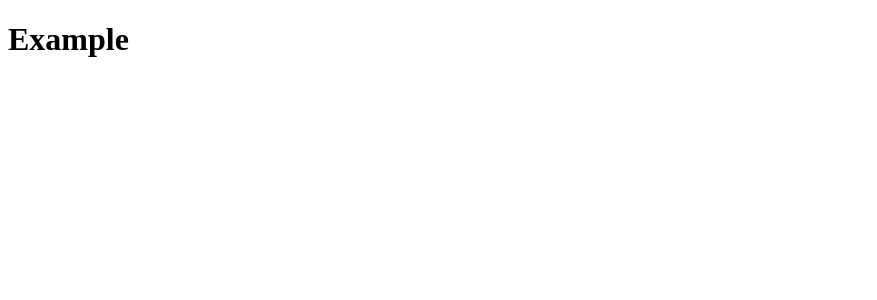
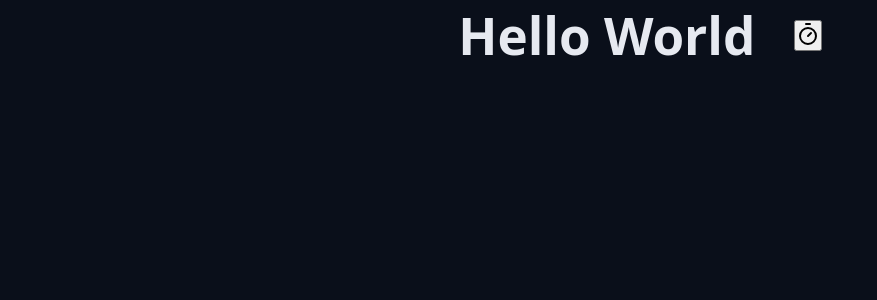
Before and after one commit to CaioIan/chronos-pomodoro, a React (Vite) app: page / in a window 1280 px wide. Shown: the top 300 px of the page, without its empty margins (0-877 px from the left). Built offline with nearby package versions, Linux system fonts and the light colour scheme.

Commit message:
add: components and css modules

```diff
--- a/package.json
+++ b/package.json
@@ -10,19 +10,25 @@
     "preview": "vite preview"
   },
   "dependencies": {
+    "@tailwindcss/vite": "^4.1.12",
+    "lucide-react": "^0.540.0",
     "react": "^19.1.1",
     "react-dom": "^19.1.1"
   },
   "devDependencies": {
     "@biomejs/biome": "^2.2.0",
     "@eslint/js": "^9.33.0",
+    "@tailwindcss/postcss": "^4",
     "@types/react": "^19.1.10",
     "@types/react-dom": "^19.1.7",
     "@vitejs/plugin-react-swc": "^4.0.0",
+    "autoprefixer": "^10.4.21",
     "eslint": "^9.33.0",
     "eslint-plugin-react-hooks": "^5.2.0",
     "eslint-plugin-react-refresh": "^0.4.20",
     "globals": "^16.3.0",
+    "postcss": "^8.5.6",
+    "tailwindcss": "^4.1.12",
     "typescript": "~5.8.3",
     "typescript-eslint": "^8.39.1",
     "ultracite": "^5.2.3",
--- a/src/App.tsx
+++ b/src/App.tsx
@@ -1,7 +1,15 @@
+import { TimerIcon } from 'lucide-react';
+import { Heading } from './components/Heading';
+import './styles/global.css';
+import './styles/theme.css';
+
 export function App() {
   return (
-    <div>
-      <h1>Example</h1>
-    </div>
+    <Heading>
+      Hello World
+      <button>
+        <TimerIcon />
+      </button>
+      </Heading>
   );
 }
--- /dev/null
+++ b/src/components/Heading.module.css
@@ -0,0 +1,6 @@
+.heading {
+  display: flex;
+  align-items: center;
+  justify-content: center;
+  gap: 2.4rem;
+}
--- /dev/null
+++ b/src/components/Heading.tsx
@@ -0,0 +1,11 @@
+import styles from './Heading.module.css';
+
+type HeadingProps = {
+  children: React.ReactNode;
+};
+
+export function Heading( {children}: HeadingProps ) {
+  return (
+    <h1 className={styles.heading}>{children}</h1>
+  )
+}
--- /dev/null
+++ b/src/styles/global.css
@@ -0,0 +1,16 @@
+* {
+  margin: 0;
+  padding: 0;
+  box-sizing: border-box;
+}
+
+html {
+  font-size: 62,5%;
+}
+
+body {
+  font-family: system-ui, -apple-system, BlinkMacSystemFont, 'Segoe UI', Roboto, Oxygen, Ubuntu, Cantarell, 'Open Sans', 'Helvetica Neue', sans-serif;
+  font-size: 1.6rem; /* 1.6rem = 16px */
+  background: var(--gray-900);
+  color: var(--text-default);
+}
--- /dev/null
+++ b/src/styles/theme.css
@@ -0,0 +1,37 @@
+:root {
+  --gray-100: #e6e9f0;
+  --gray-200: #cdd3e1;
+  --gray-300: #aab3cc;
+  --gray-400: #555f7d;
+  --gray-500: #454f6a;
+  --gray-600: #363d56;
+  --gray-700: #272f43;
+  --gray-800: #181f2e;
+  --gray-900: #0a0f1a;
+
+  --primary-light: #4de7b7;
+  --primary: #0da170;
+  --primary-dark: #065f46;
+
+  --link-color: #10b981;
+  --link-hover: #0b8a60;
+
+  --success: #22c55e;
+  --warning: #eab308;
+  --error: #991b1b;
+  --info: #0ea5e9;
+
+  --text-over-primary: #0a0f1a;
+  --text-over-primary-dark: #e6e9f0;
+  --text-over-primary-light: #0a0f1a;
+  --text-over-success: #0a0f1a;
+  --text-over-warning: #0a0f1a;
+  --text-over-error: #e6e9f0;
+  --text-over-info: #0a0f1a;
+
+  --text-default: #e6e9f0;
+  --text-muted: #aab3cc;
+
+  --disabled: #555f7d;
+  --text-disabled: #aab3cc;
+}
--- a/tsconfig.app.json
+++ b/tsconfig.app.json
@@ -7,7 +7,6 @@
     "module": "ESNext",
     "skipLibCheck": true,
 
-    /* Bundler mode */
     "moduleResolution": "bundler",
     "allowImportingTsExtensions": true,
     "verbatimModuleSyntax": true,
@@ -15,7 +14,6 @@
     "noEmit": true,
     "jsx": "react-jsx",
 
-    /* Linting */
     "strict": true,
     "noUnusedLocals": true,
     "noUnusedParameters": true,
--- a/vite.config.ts
+++ b/vite.config.ts
@@ -3,5 +3,5 @@
 
 // https://vite.dev/config/
 export default defineConfig({
-  plugins: [react()],
+  plugins: [react(),],
 });
```
Also changed, not shown: 2 other files (tests, documents, lock files or other folders).
